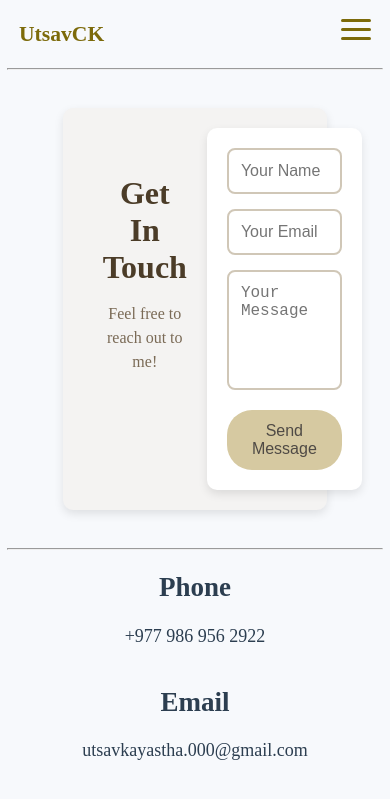
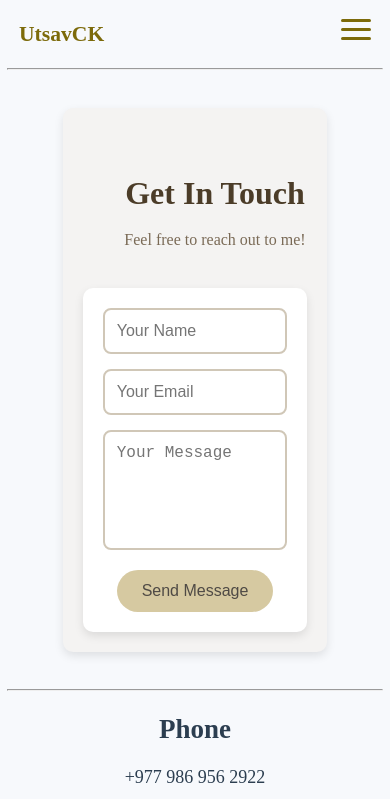
Before and after one commit to UtsavCK/utsavck.github.io, a plain HTML site: page contact.html in a window 390 px wide. Shown: the top 799 px of the page. Drawn offline with Linux system fonts and the light colour scheme; a web font is replaced by a local one.

Commit message:
Contact form made responsive

```diff
--- a/style.css
+++ b/style.css
@@ -246,13 +246,14 @@ footer{
     box-shadow: 0 4px 10px rgba(0, 0, 0, 0.1);
     width: 60%;
     margin: 30px auto;
-    height: max-content;
+    height: auto;
 }
 
 /* Left Section */
 .contact-left {
     flex: 1;
     padding: 20px;
+    min-width: 100px;
     color: #6c4f3d; /* Warm brown for text */
 }
 
@@ -275,7 +276,8 @@ footer{
     background-color: #ffffff; /* White background for the form */
     border-radius: 10px;
     box-shadow: 0 4px 10px rgba(0, 0, 0, 0.1);
-    max-width: 100%; /* Prevent overflow */
+    max-width: fit-content; /* Prevent overflow */
+    min-width: 150px;
 }
 
 /* Form Elements */
@@ -354,4 +356,14 @@ footer{
         flex-direction: column;
         align-items: center;
     }
+    .contact-container {
+        flex-direction: column; /* Stack elements vertically */
+        max-width: 90%; /* Use more screen width */
+    }
+
+    .contact-left,
+    .contact-right {
+        flex: unset; /* Reset flex growth */
+        width: 100%; /* Full width for both sections */
+    }
 }
```
